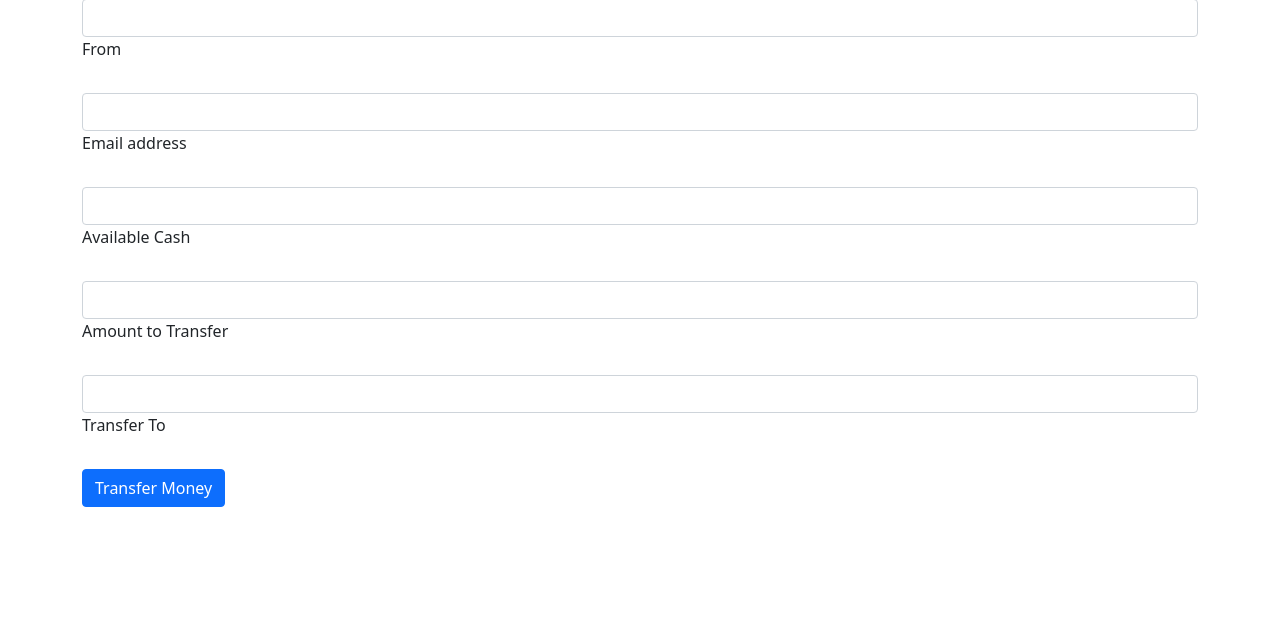
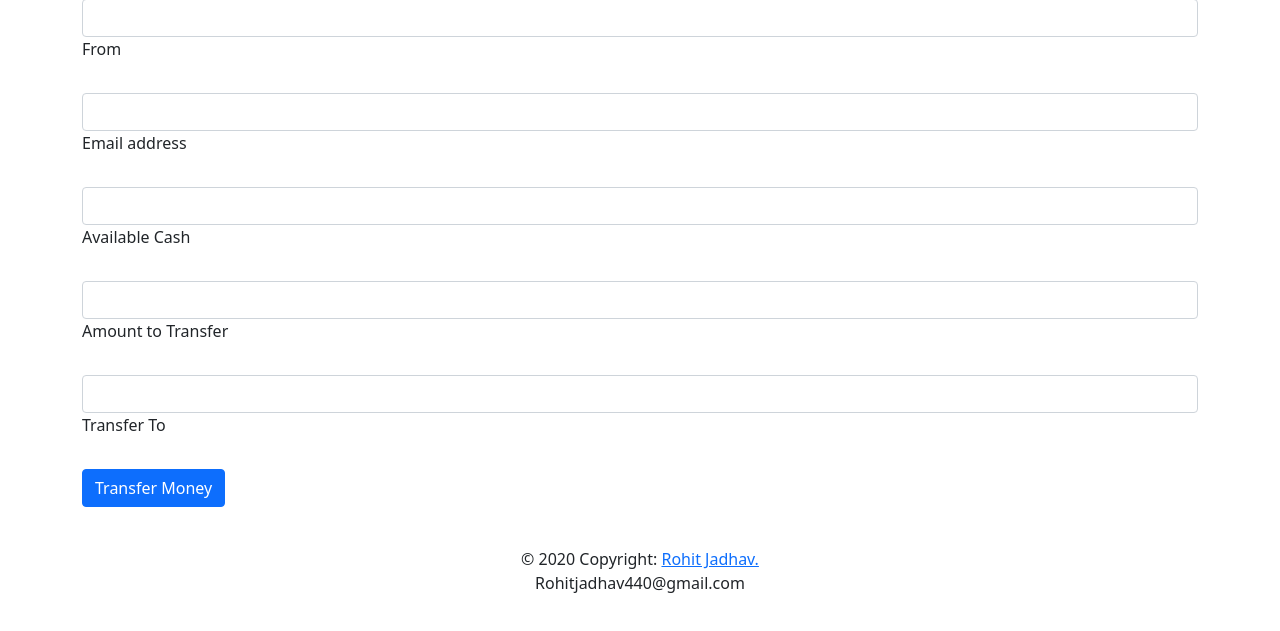
Before and after one commit to Rohit2151a/Basic_Banking_System, a Django app: template templates/transfer.html in a window 1280 px wide. Shown: the part 169-800 px from the top of the page. Run offline with Django 3.2, Linux system fonts and the light colour scheme; the template is opened without the code that fills it, so the values that code supplies are empty; some libraries are stand-ins or nearby versions.

Commit message:
make it better

```diff
--- a/templates/transfer.html
+++ b/templates/transfer.html
@@ -75,5 +75,11 @@
 
              {% endfor %}
         </div>
+   <footer class="footer-copyright text-center py-3 bottom">
+            © 2020 Copyright:
+            <a href="https://www.linkedin.com/in/rohit-jadhav-11660917b/"> Rohit Jadhav.</a>
+            <br>
+            Rohitjadhav440@gmail.com
+ </footer>
 </body>
 </html>
```
